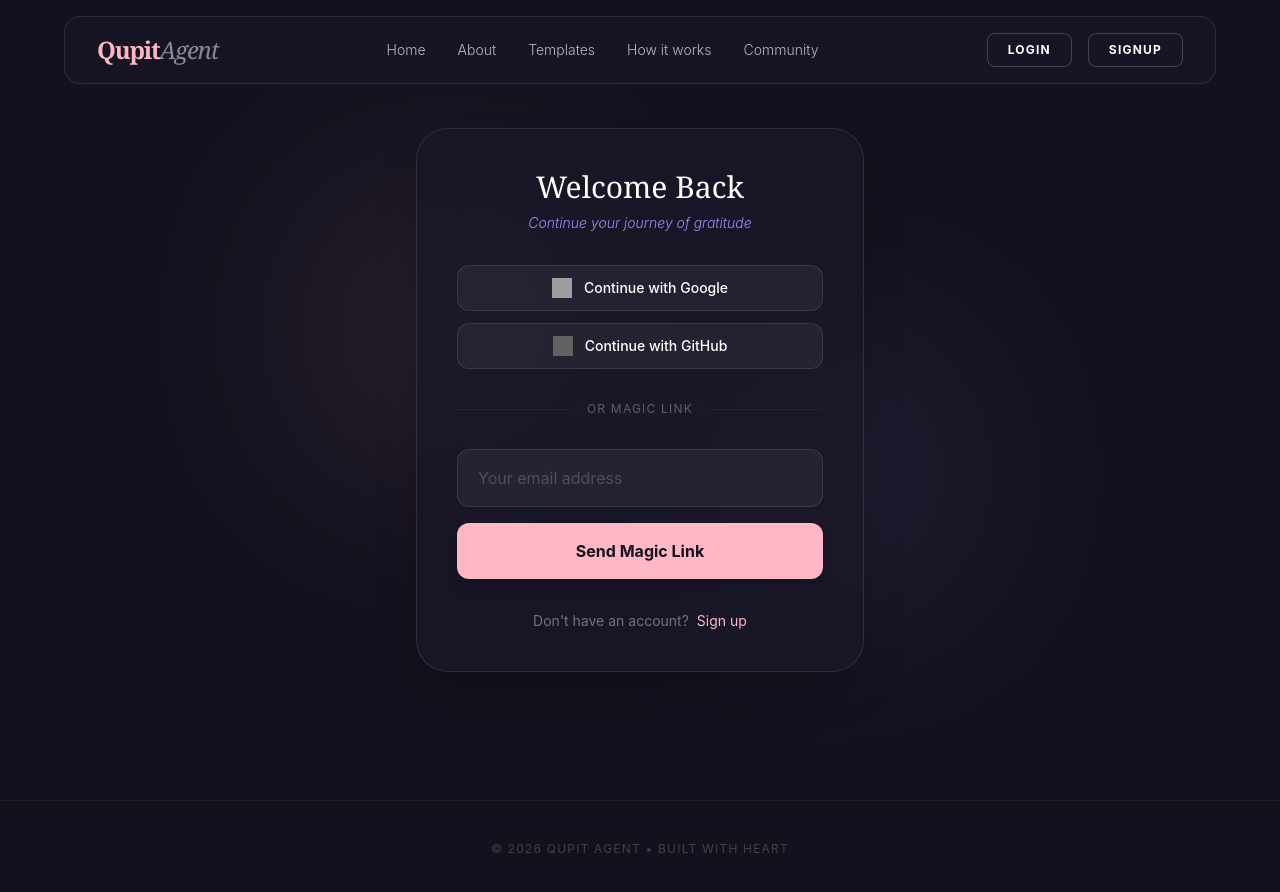
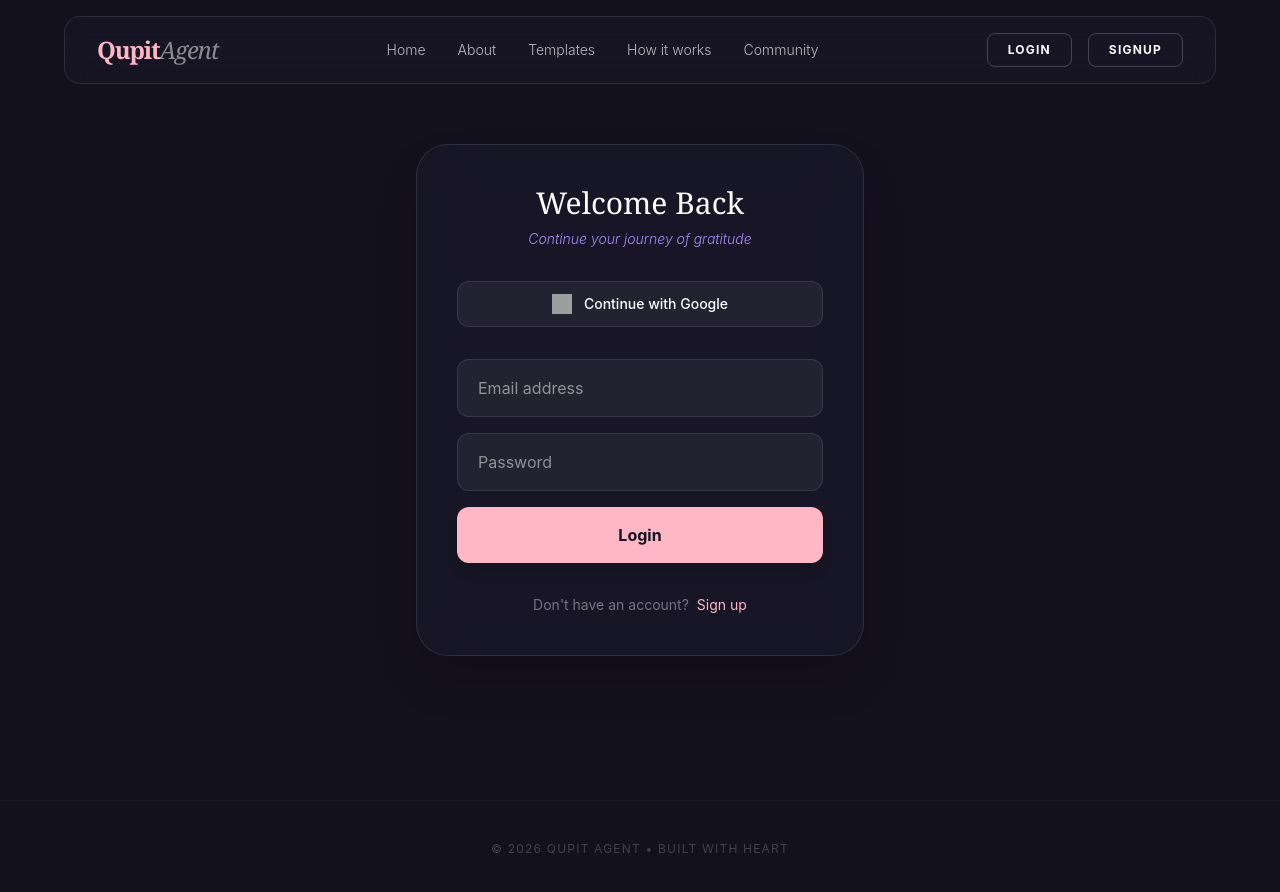
Before and after one commit to Mohit-Gosai/Qupit-Agent, a React (Vite) app in the folder client/: page /login in a window 1280 px wide. Shown: the top 892 px of the page. Built offline with nearby package versions, Linux system fonts and the light colour scheme; grey boxes are pictures that could not be loaded.

Commit message:
updated the handle submit funtion on the client side

```diff
--- a/client/src/main.jsx
+++ b/client/src/main.jsx
@@ -8,7 +8,7 @@ import About from './routes/About.jsx'
 import Service from './routes/Service.jsx'
 import HowItWork from './routes/HowItWork.jsx'
 import Template from './routes/Template.jsx'
-import AuthCard from './routes/AuthCard.jsx'
+import AuthenticationPage from './routes/AuthenticationPage.jsx'
 import Community from './routes/Community.jsx'
 
 const route = createBrowserRouter([
@@ -42,7 +42,7 @@ const route = createBrowserRouter([
       },
       {
         path:"login",
-        element:<AuthCard/>
+        element:<AuthenticationPage/>
       },
     ]
 
--- a/client/src/routes/AuthCard.jsx
+++ /dev/null
@@ -1,71 +0,0 @@
-import React, { useState } from 'react';
-import { motion, AnimatePresence } from 'framer-motion';
-
-const AuthCard = () => {
-  const [isLogin, setIsLogin] = useState(true);
-
-  return (
-    <div className="min-h-screen bg-[#14111E] flex items-center justify-center p-6">
-      {/* Background Glows */}
-      <div className="absolute top-1/4 left-1/4 w-64 h-64 bg-[#FFB7C5] opacity-10 blur-[100px]" />
-      <div className="absolute bottom-1/4 right-1/4 w-64 h-64 bg-[#A78BFA] opacity-10 blur-[100px]" />
-
-      <motion.div
-        initial={{ opacity: 0, y: 20 }}
-        animate={{ opacity: 1, y: 0 }}
-        className="relative z-10 w-full max-w-md"
-      >
-        <div className="bg-[#1A1828]/80 backdrop-blur-xl border border-white/10 p-10 rounded-[2rem] shadow-2xl text-center">
-
-          <h2 className="text-3xl font-serif text-white mb-2">
-            {isLogin ? 'Welcome Back' : 'Join Qupit'}
-          </h2>
-          <p className="text-[#A78BFA] text-sm mb-8 font-light italic">
-            {isLogin ? 'Continue your journey of gratitude' : 'Start sharing your heart with the world'}
-          </p>
-
-          {/* Social Auth Buttons */}
-          <div className="space-y-3 mb-8">
-            <button className="w-full py-3 px-4 bg-white/5 border border-white/10 rounded-xl text-white flex items-center justify-center gap-3 hover:bg-white/10 transition-all group">
-              <img src="https://www.svgrepo.com/show/475656/google-color.svg" className="w-5 h-5" alt="Google" />
-              <span className="text-sm font-medium">Continue with Google</span>
-            </button>
-            <button className="w-full py-3 px-4 bg-white/5 border border-white/10 rounded-xl text-white flex items-center justify-center gap-3 hover:bg-white/10 transition-all">
-              <img src="https://www.svgrepo.com/show/512317/github-142.svg" className="w-5 h-5 invert" alt="GitHub" />
-              <span className="text-sm font-medium">Continue with GitHub</span>
-            </button>
-          </div>
-
-          <div className="relative mb-8">
-            <div className="absolute inset-0 flex items-center"><div className="w-full border-t border-white/5"></div></div>
-            <div className="relative flex justify-center text-xs uppercase"><span className="bg-[#1A1828] px-4 text-white/30 tracking-widest">Or Magic Link</span></div>
-          </div>
-
-          {/* Email Input */}
-          <form className="space-y-4">
-            <input
-              type="email"
-              placeholder="Your email address"
-              className="w-full bg-white/5 border border-white/10 rounded-xl py-4 px-5 text-white placeholder:text-white/20 focus:outline-none focus:ring-2 focus:ring-[#FFB7C5]/50 transition-all"
-            />
-            <button className="w-full py-4 bg-[#FFB7C5] text-[#14111E] font-bold rounded-xl shadow-lg hover:shadow-[#FFB7C5]/20 transition-all hover:scale-[1.02] active:scale-95">
-              Send Magic Link
-            </button>
-          </form>
-
-          <p className="mt-8 text-sm text-white/40">
-            {isLogin ? "Don't have an account?" : "Already have an account?"}
-            <button
-              onClick={() => setIsLogin(!isLogin)}
-              className="ml-2 text-[#FFB7C5] hover:underline transition-all"
-            >
-              {isLogin ? 'Sign up' : 'Log in'}
-            </button>
-          </p>
-        </div>
-      </motion.div>
-    </div>
-  );
-};
-
-export default AuthCard;
--- /dev/null
+++ b/client/src/routes/AuthenticationPage.jsx
@@ -0,0 +1,112 @@
+import React, { useState } from 'react';
+import { motion } from 'framer-motion';
+import { useNavigate } from 'react-router-dom';
+
+const AuthenticationPage = () => {
+  const [isLogin, setIsLogin] = useState(true);
+  const [formData, setFormData] = useState({
+    username: '',
+    email: '',
+    password: ''
+  });
+
+  const navigate = useNavigate();
+
+  const handleChange = (e) => {
+    setFormData({ ...formData, [e.target.name]: e.target.value });
+  };
+
+const handleSubmit = async (e) => {
+    e.preventDefault();
+    try{
+    const response = await fetch('http://localhost:5000/api/userdata', {
+        method: 'POST',
+        headers: { 'Content-Type': 'application/json' },
+        body: JSON.stringify({
+            username: username, // Send as 'username'
+            email: email,       // Send as 'email'
+            password: password
+        }),
+    });
+     const result = await response.json();
+
+      if (result.success) {
+        // Save token to localStorage for later requests
+        localStorage.setItem('token', result.token);
+        navigate('/'); // Go back to Home after success
+      } else {
+        alert(result.message || "Authentication failed");
+      }
+    } catch (err) {
+      console.error("Auth Error:", err);
+    }
+};
+
+
+  return (
+    <div className="min-h-screen bg-[#14111E] flex items-center justify-center p-6">
+      <motion.div
+        initial={{ opacity: 0, y: 20 }}
+        animate={{ opacity: 1, y: 0 }}
+        className="relative z-10 w-full max-w-md"
+      >
+        <div className="bg-[#1A1828]/80 backdrop-blur-xl border border-white/10 p-10 rounded-[2rem] shadow-2xl text-center">
+
+          <h2 className="text-3xl font-serif text-white mb-2">
+            {isLogin ? 'Welcome Back' : 'Join Qupit'}
+          </h2>
+          <p className="text-[#A78BFA] text-sm mb-8 font-light italic">
+            {isLogin ? 'Continue your journey of gratitude' : 'Start sharing your heart'}
+          </p>
+
+          {/* Social Buttons (Google placeholder) */}
+          <button className="w-full py-3 mb-8 bg-white/5 border border-white/10 rounded-xl text-white flex items-center justify-center gap-3 hover:bg-white/10 transition-all">
+            <img src="https://www.svgrepo.com/show/475656/google-color.svg" className="w-5 h-5" alt="Google" />
+            <span className="text-sm font-medium">Continue with Google</span>
+          </button>
+
+          <form onSubmit={handleSubmit} className="space-y-4">
+            {!isLogin && (
+              <input
+                name="username"
+                type="text"
+                placeholder="Username"
+                onChange={handleChange}
+                className="w-full bg-white/5 border border-white/10 rounded-xl py-4 px-5 text-white focus:outline-none focus:ring-2 focus:ring-[#FFB7C5]/50"
+              />
+            )}
+            <input
+              name="email"
+              type="email"
+              placeholder="Email address"
+              onChange={handleChange}
+              className="w-full bg-white/5 border border-white/10 rounded-xl py-4 px-5 text-white focus:outline-none focus:ring-2 focus:ring-[#FFB7C5]/50"
+            />
+            <input
+              name="password"
+              type="password"
+              placeholder="Password"
+              onChange={handleChange}
+              className="w-full bg-white/5 border border-white/10 rounded-xl py-4 px-5 text-white focus:outline-none focus:ring-2 focus:ring-[#FFB7C5]/50"
+            />
+            <button type="submit" className="w-full py-4 bg-[#FFB7C5] text-[#14111E] font-bold rounded-xl shadow-lg hover:scale-[1.02] active:scale-95 transition-all">
+              {isLogin ? 'Login' : 'Create Account'}
+            </button>
+          </form>
+
+          <p className="mt-8 text-sm text-white/40">
+            {isLogin ? "Don't have an account?" : "Already have an account?"}
+            <button
+              onClick={() => setIsLogin(!isLogin)}
+              className="ml-2 text-[#FFB7C5] hover:underline"
+            >
+              {isLogin ? 'Sign up' : 'Log in'}
+            </button>
+          </p>
+        </div>
+      </motion.div>
+    </div>
+  );
+};
+
+export default AuthenticationPage;
```
